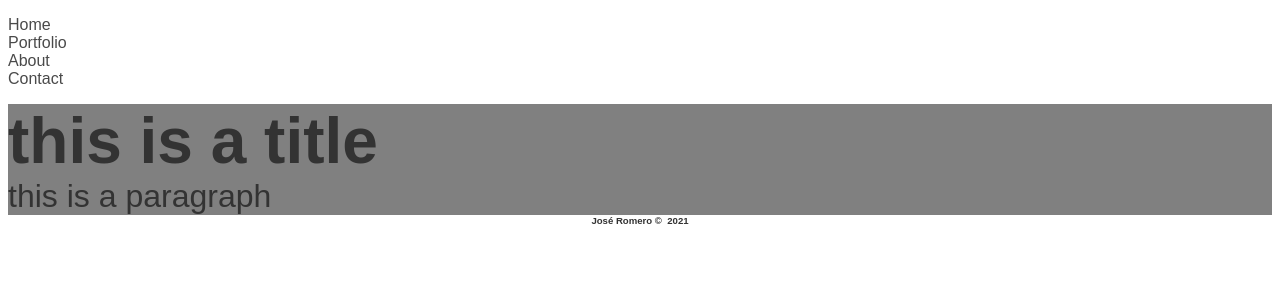
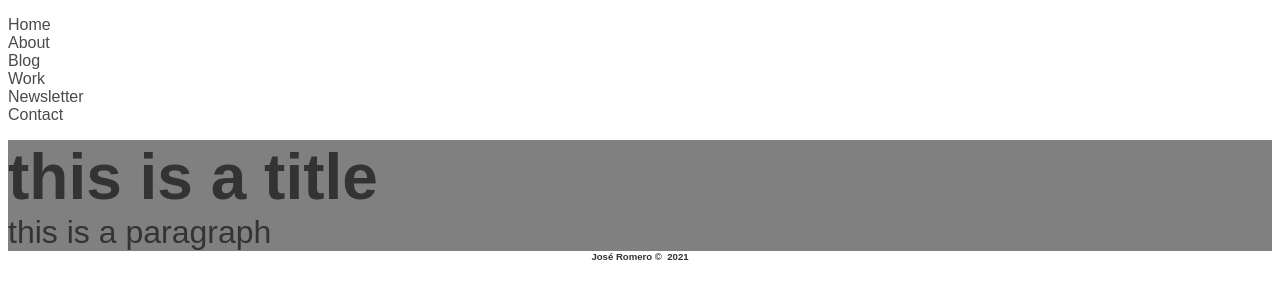
Before and after one commit to jdromero88/km-website, a website: page src/index.html in a window 1280 px wide. Drawn offline with Linux system fonts and the light colour scheme.

Commit message:
Updating nav links

```diff
--- a/package.json
+++ b/package.json
@@ -1,7 +1,7 @@
 {
-  "name": "base-web-html",
+  "name": "Kelley Matney",
   "version": "1.0.0",
-  "description": "Estructura basica para comenzar un sitio web HTML, SASS, JS",
+  "description": "Kelley Matney website",
   "main": "index.js",
   "scripts": {
     "test": "echo \"Error: no test specified\" && exit 1",
--- a/src/index.html
+++ b/src/index.html
@@ -5,11 +5,10 @@
     <meta name="viewport" content="width=device-width, initial-scale=1">
 
     <meta name="author" content="José Romero">
-    <meta name="description" content="José Romero born in San Ignacio Misiones Paraguay is a
-    Full-Stack Web Developer with experience in HTML, CSS, JavaScript, and React and a background in Computer Engineering.">
-    <meta name="keywords" content="Jose Romero, José Romero, San Ignacio, Misiones, Paraguay, Full Stack, Web Developer, Software Engineer">
+    <meta name="description" content="Kelley Matney the writer.">
+    <meta name="keywords" content="Kelley, Matney, Writer, blog, ">
 
-    <title>Estructura base para una web</title>
+    <title>Kelley Matney | Writer</title>
 
     <link rel="stylesheet" href="css/index.css">
   </head>
@@ -18,8 +17,10 @@
       <nav>
         <ul>
           <li><a href="index.html">Home</a></li>
-          <li><a href="portfolio.html">Portfolio</a></li>
           <li><a href="about.html">About</a></li>
+          <li><a href="blog.html">Blog</a></li>
+          <li><a href="work.html">Work</a></li>
+          <li><a href="newsletter.html">Newsletter</a></li>
           <li><a href="contact.html">Contact</a></li>
         </ul>
       </nav>
```
